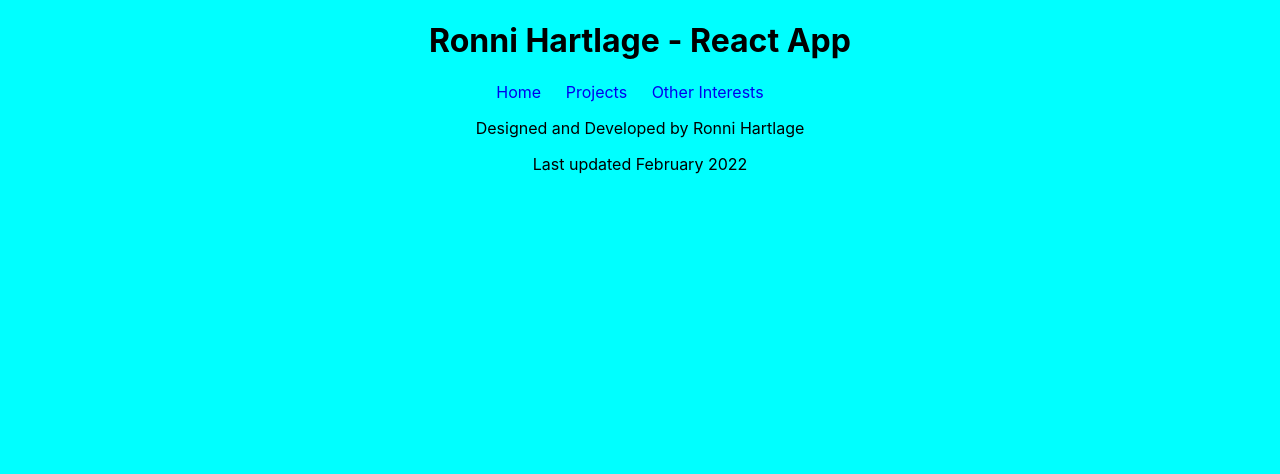
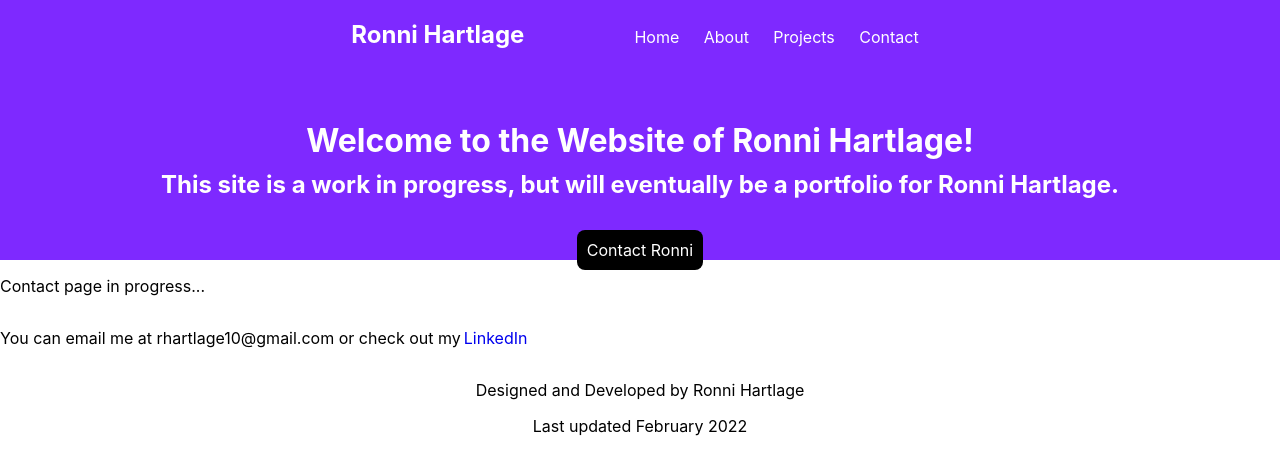
Before and after one commit to ronnigschwind/ronnigschwind.github.io, a React (Create React App) app in the folder ronnihartlage-reactapp/: page /contact in a window 1280 px wide. Shown: the top 474 px of the page. Built offline with nearby package versions, Linux system fonts and the light colour scheme.

Commit message:
Added pages and links in header, changed favicon, started experimenting more with styling

```diff
--- a/ronnihartlage-reactapp/package.json
+++ b/ronnihartlage-reactapp/package.json
@@ -9,6 +9,7 @@
     "@testing-library/user-event": "^13.5.0",
     "react": "^17.0.2",
     "react-dom": "^17.0.2",
+    "react-router-dom": "^6.2.1",
     "react-scripts": "5.0.0",
     "web-vitals": "^2.1.4"
   },
--- a/ronnihartlage-reactapp/src/App.css
+++ b/ronnihartlage-reactapp/src/App.css
@@ -1,6 +1,6 @@
-html {
+/* html {
   background-color: aqua;
-}
+} */
 
 a {
   text-decoration: none;
--- a/ronnihartlage-reactapp/src/App.js
+++ b/ronnihartlage-reactapp/src/App.js
@@ -1,30 +1,27 @@
-// import logo from './logo.svg';
-import { Route, BrowserRouter as Router, Switch } from 'react-router-dom';
+import { Route, BrowserRouter as Router, Routes } from 'react-router-dom';
 import './App.css';
 import Header from './components/Header';
 import Footer from './components/Footer';
 
 import Home from './pages/Home';
 import Projects from './pages/Projects';
+import About from './pages/About';
+import Contact from './pages/Contact';
 
 function App() {
   return (
     <div className="App">
-      <h1 style={{ textAlign: "center" }}>Ronni Hartlage - React App</h1>
       <Header />
+      {/* other possible sections: education, experience */}
+      <Router>
+        <Routes>
+            <Route exact path="/" element={<Home/>}/>
+            <Route path="/projects" element={<Projects/>}/>
+            <Route path="/about" element={<About/>}/>
+            <Route path="/contact" element={<Contact/>}/>
+        </Routes>
+      </Router>
       <Footer />
-
-      {/* <Router>
-        <Switch>
-            <Route exact path='/'>
-              <Home/>
-            </Route>
-
-            <Route path='/projects'>
-              <Projects/>
-            </Route>
-        </Switch>
-      </Router> */}
     </div>
   );
 }
--- a/ronnihartlage-reactapp/src/components/Header.js
+++ b/ronnihartlage-reactapp/src/components/Header.js
@@ -5,11 +5,15 @@ function Header() {
   return (
     <div className="Header">
       <div className="headerLinks">
+          <h2 style={{ display: "inline-block", marginRight: "100px", color: "white", height: "200px"}}>Ronni Hartlage</h2>
           <a href="/" style={{ margin: "10px" }}>Home </a>
-          <a href="/" style={{ margin: "10px" }}>Projects </a>
-          <a href="/" style={{ margin: "10px" }}>Other Interests </a>
-          <a href="/" style={{ margin: "10px" }}> </a>
+          <a href="/about" style={{ margin: "10px" }}>About </a>
+          <a href="/projects" style={{ margin: "10px" }}>Projects </a>
+          <a href="/contact" style={{ margin: "10px" }}>Contact </a>
       </div>
+      <h1 style={{ position: "absolute", width: "100%", top: "100px", color: "white" }}>Welcome to the Website of Ronni Hartlage!</h1>
+      <h2 style={{ position: "absolute", width: "100%", top: "150px", color: "white" }}>This site is a work in progress, but will eventually be a portfolio for Ronni Hartlage.</h2>
+      <a href="/contact" style={{ color: "white", padding: "10px", borderRadius: "8px", backgroundColor: "black" }}>Contact Ronni</a>
     </div>
   );
 }
--- /dev/null
+++ b/ronnihartlage-reactapp/src/pages/About.js
@@ -0,0 +1,10 @@
+
+function About() {
+    return (
+      <div className="About">
+        <p>About page in progress...</p>
+      </div>
+    );
+  }
+
+  export default About;
--- /dev/null
+++ b/ronnihartlage-reactapp/src/pages/Contact.js
@@ -0,0 +1,16 @@
+
+function Contact() {
+    return (
+      <div className="Contact">
+        <p>Contact page in progress...</p>
+        <p style={{ display: "inline-block", paddingRight: "3px"}}>You can email me at rhartlage10@gmail.com or check out my</p>
+        <a href="https://www.linkedin.com/in/ronni-hartlage-0a7199177/" target="_blank">LinkedIn</a>
+        {/* ideas: - links to social media (linkedin, instagram, etc)
+                   - email
+                   - form to send message to me
+        */}
+      </div>
+    );
+  }
+
+  export default Contact;
--- a/ronnihartlage-reactapp/src/pages/Home.js
+++ b/ronnihartlage-reactapp/src/pages/Home.js
@@ -3,7 +3,12 @@
 function Home() {
     return (
       <div className="Home">
+        {/* do 2 boxes side by side? one image of me and other box with written content */}
+        <p style={{ padding: "20px" }}>Hi I'm Ronni Hartlage, a Student and Residential Assistant at Wright State University! I also am a web development
+          intern, working at Art Unlimited.
+        </p>
 
+        {/* ideas: - sliders with images, travel/soccer/family */}
       </div>
     );
   }
--- a/ronnihartlage-reactapp/src/pages/Projects.js
+++ b/ronnihartlage-reactapp/src/pages/Projects.js
@@ -3,7 +3,12 @@
 function Projects() {
     return (
       <div className="Projects">
+        <p>Projects page in progress...</p>
 
+        {/* ideas: - links to sites I've made
+                   - list projects I've done using a varitey
+                   - future project ideas / projects in progress
+        */}
       </div>
     );
   }
--- a/ronnihartlage-reactapp/src/styles/Header.css
+++ b/ronnihartlage-reactapp/src/styles/Header.css
@@ -1,3 +1,9 @@
 .Header {
     text-align: center;
+    /* background-color: #42a4f5; */
+    background-color: #7e29ff;
 }
+
+.headerLinks a {
+    color: white;;
+}
```
Also changed, not shown: 2 other files (tests, documents, lock files or other folders).
